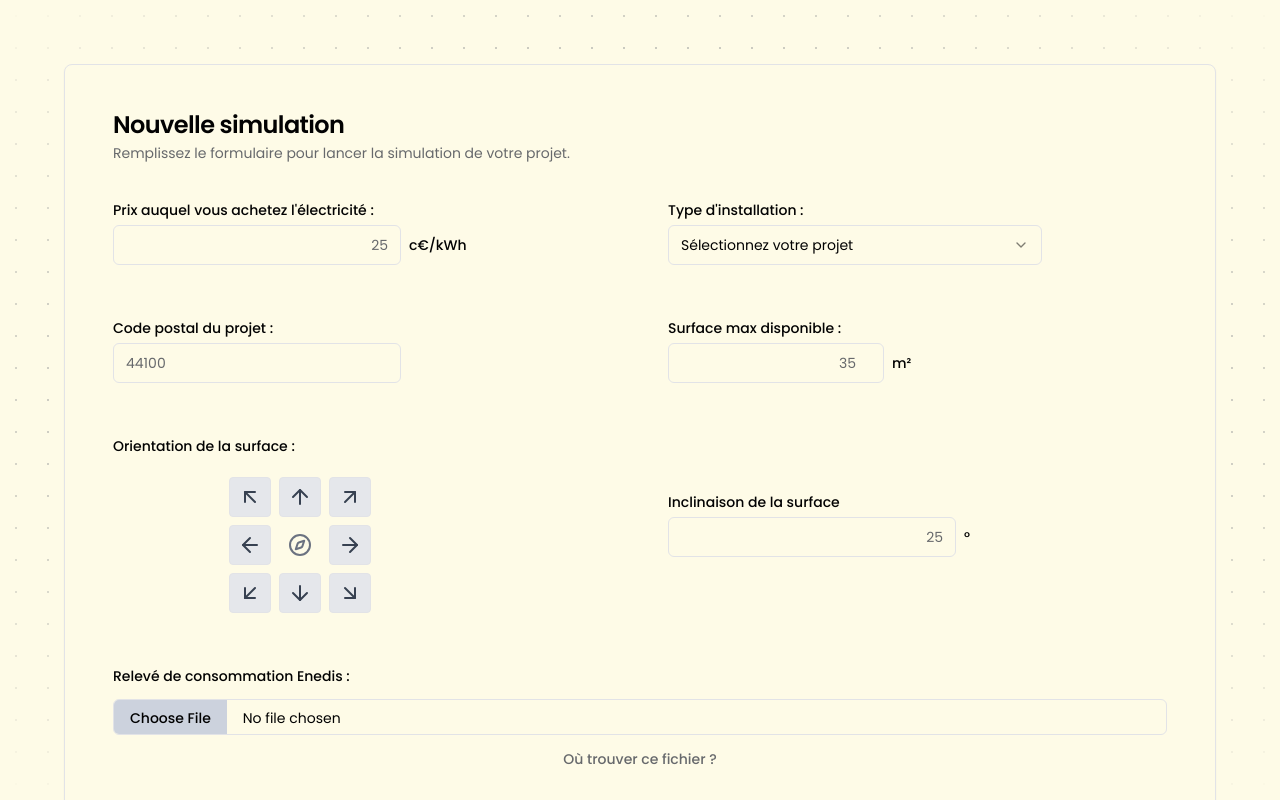
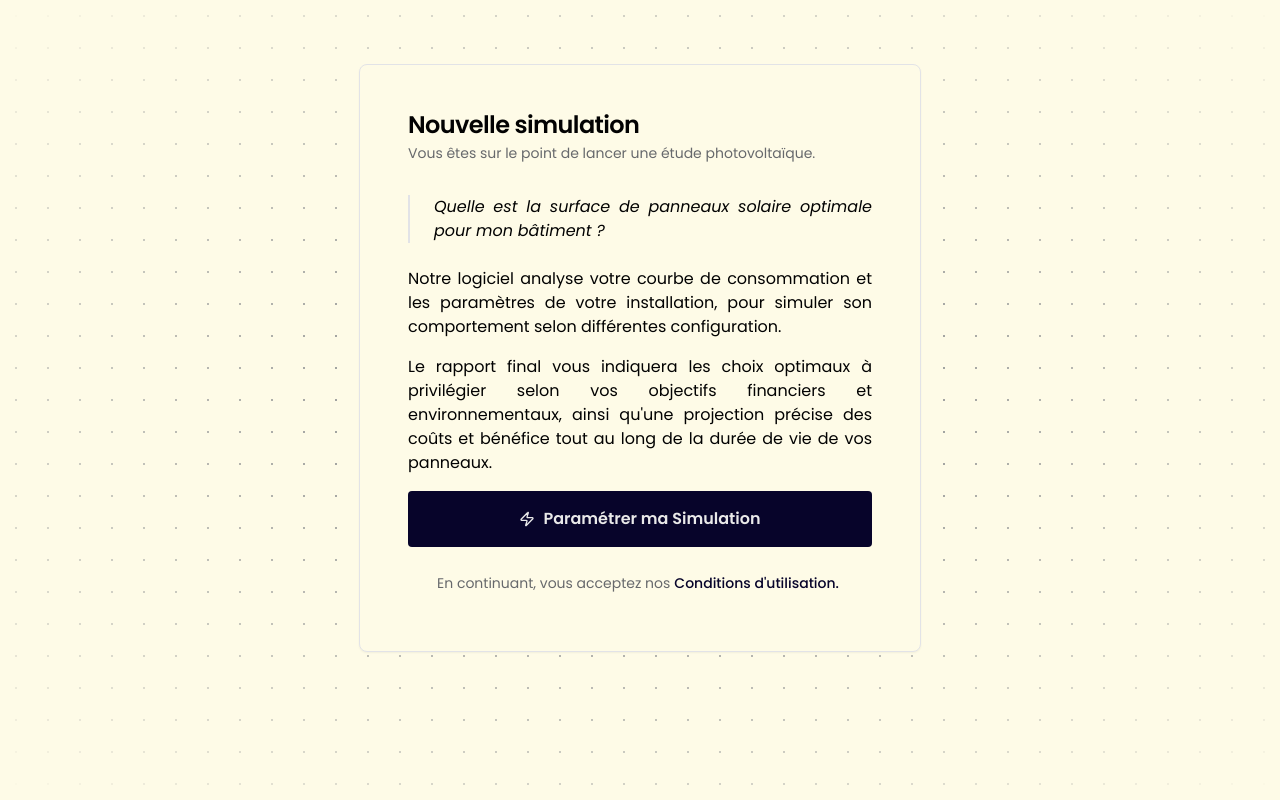
Before and after one commit to Soleil-Bleu/frontend, a React (Vite) app: page /new in a window 1280 px wide. Shown: the top 800 px of the page. Built offline with nearby package versions, Linux system fonts and the light colour scheme.

Commit message:
feat; pre form

```diff
--- a/src/App.jsx
+++ b/src/App.jsx
@@ -10,6 +10,7 @@ import { Tarifs } from "@/components/tarifs";
 import { Footer } from "@/components/footer";
 import { Graph } from '@/components/graph';
 import { FormPage } from '@/components/formPage';
+import { PreForm } from '@/components/preForm';
 import ResultPage from '@/components/resultPage';
 
 function App() {
@@ -29,7 +30,8 @@ function App() {
           </>
         } />
         <Route path="/result/:id" element={<ResultPage />} />
-        <Route path="/new" element={<FormPage />} />
+        <Route path="/new" element={<PreForm />} />
+        <Route path="/new/form" element={<FormPage />} />
         <Route path="/result" element={<Graph />} />
       </Routes>
     </Router>
--- a/src/components/footer.jsx
+++ b/src/components/footer.jsx
@@ -2,7 +2,7 @@ import { ArrowUpRight } from "lucide-react";
 
 export function Footer() {
     return (
-        <div className="flex flex-col items-center justify-center p-8 pt-16">
+        <section id="association" className="flex flex-col items-center justify-center p-8 pt-16">
             <div className="p-20 w-full rounded-lg bg-cover bg-center backdrop-brightness-200 bg-[url('friends.jpg')] flex flex-col items-center justify-center gap-8">
                 <h2 className="text-5xl font-bold tracking-tight text-primary">
                     {"L'Association Soleil Bleu"}
@@ -22,15 +22,17 @@ export function Footer() {
             et rendre le solaire accessible au plus grand nombre.
             `} <br />
                     </span>
-        <div className="font-secondary font-bold flex flex-row items-center justify-end underline underline-offset-2 col-span-2">
+                    <a /* https://mailto.vercel.app/ */
+                        href="mailto:samuel.tourvieille-de-labrouhe@imt-atlantique.net?subject=Contact%20b%C3%A9n%C3%A9vole%20%7C%20Soleil%20Bleu&body=Hello%2C%20je%20souhaite%20int%C3%A9grer%20l'association%20Soleil%20Bleu%2C%20prenons%20contact%20!"
+                        className="font-secondary font-bold flex flex-row items-center justify-end underline underline-offset-2 col-span-2">
                         {"Devenir Bénévole "} <ArrowUpRight className="h-4 w-4 ml-1" />
-        </div>
+                    </a>
                 </div>
             </div>
 
             <p className="font-secondary font-thin mt-16" >
                 Soleil Bleu &copy; 2024
             </p>
-        </div>
+        </section>
     )
 }
--- a/src/components/hero.jsx
+++ b/src/components/hero.jsx
@@ -3,7 +3,7 @@ import { Plus, Zap } from "lucide-react";
 export function Hero() {
     return (
         <section>
-            <div className="px-4 pt-20 h-[624px] flex flex-col gap-6 text-center bg-[url('/solar-panel.svg')] md:px-12 md:pt-24 lg:pt-32 xl:pt-40]">
+            <div id="accueil" className="px-4 pt-20 h-[624px] flex flex-col gap-6 text-center bg-[url('/solar-panel.svg')] md:px-12 md:pt-24 lg:pt-32 xl:pt-40]">
                 <h1 className="text-3xl p-2 font-bold tracking-tighter sm:text-5xl xl:text-6xl">
                     Votre projet solaire
                     <br />
--- a/src/components/navbar.jsx
+++ b/src/components/navbar.jsx
@@ -14,8 +14,8 @@ let allTabs = [
     name: "Tarifs",
   },
   {
-    id: "connexion",
-    name: "Connexion",
+    id: "association",
+    name: "L'Association",
   },
 ];
 
@@ -39,8 +39,17 @@ export const Navbar = () => {
     setTabPosition();
   }, [activeTabIndex]);
 
+  const handleTabClick = (index, id) => {
+    setActiveTabIndex(index);
+
+    const targetSection = document.getElementById(id);
+    if (targetSection) {
+      targetSection.scrollIntoView({ behavior: "smooth" });
+    }
+  };
+
   return (
-    <div className="flew-row fixed left-[50%] translate-x-[-50%] top-4 z-10 flex rounded-3xl border border-border bg-background/80 px-1 backdrop-blur-sm">
+    <div className="flex-row fixed left-[50%] translate-x-[-50%] top-4 z-10 flex rounded-3xl border border-border bg-background/80 px-1 backdrop-blur-sm">
       <span
         className="absolute bottom-0 top-0 -z-10 flex overflow-hidden rounded-3xl py-1 transition-all duration-300"
         style={{ left: tabUnderlineLeft, width: tabUnderlineWidth }}
@@ -57,7 +66,7 @@ export const Navbar = () => {
             className={`${
               isActive ? `font-normal` : `hover:font-normal`
             } my-2 cursor-pointer select-none rounded-full px-4 text-center font-secondary font-light text-primary`}
-            onClick={() => setActiveTabIndex(index)}
+            onClick={() => handleTabClick(index, tab.id)}
           >
             {tab.name}
           </button>
--- /dev/null
+++ b/src/components/preForm.jsx
@@ -0,0 +1,88 @@
+import React from 'react';
+import {
+    Card,
+    CardContent,
+    CardDescription,
+    CardHeader,
+    CardTitle,
+} from "@/components/ui/card"
+import {
+    Dialog,
+    DialogContent,
+    DialogDescription,
+    DialogHeader,
+    DialogTitle,
+    DialogTrigger,
+} from "@/components/ui/dialog"
+import { Button } from "@/components/ui/button"
+import { Zap } from 'lucide-react';
+
+export function PreForm() {
+
+    return (
+        <>
+            <div className="z-[-1] fixed inset-0 h-full w-full bg-[radial-gradient(#808387_1px,transparent_1px)] [background-size:32px_32px] [mask-image:radial-gradient(ellipse_70%_70%_at_50%_50%,#000_10%,transparent_100%)]" />
+            <div className="flex justify-center flex-col p-16 items-center w-full">
+                <Card className="bg-background p-6">
+                    <CardHeader>
+                        <CardTitle>Nouvelle simulation</CardTitle>
+                            <CardDescription>
+                            Vous êtes sur le point de lancer une étude photovoltaïque.
+                        </CardDescription>
+                    </CardHeader>
+                    <CardContent className="flex flex-col gap-4 max-w-lg text-justify">
+                        <blockquote className="my-2 border-l-2 pl-6 italic">
+                            Quelle est la surface de panneaux solaire optimale pour mon bâtiment ?
+                        </blockquote>
+                        <p>
+                            Notre logiciel analyse votre courbe de consommation et les paramètres de votre installation,
+                            pour simuler son comportement selon différentes configuration.
+                        </p>
+                        <p>
+                            Le rapport final vous indiquera les choix optimaux à privilégier selon vos objectifs financiers
+                            et environnementaux, ainsi qu'une projection précise des coûts et bénéfice tout au long de la durée
+                            de vie de vos panneaux.
+                        </p>
+                        <a
+                            href='/new/form'
+                            className="col-span-2 font-semibold px-6 py-4 rounded-sm flex flex-row items-center justify-center group bg-primary stroke-ring hover:bg-accent-foreground"
+                        >
+                            <Zap className="mr-2 h-4 w-4 text-primary-foreground group-hover:rotate-180 ease-in-out duration-500" />
+                            <span className="text-primary-foreground">Paramétrer ma Simulation</span>
+                        </a>
+                        <Dialog>
+                            <div className='flex flex-row items-baseline w-full justify-center text-muted-foreground'>
+                                <p className='text-sm'>En continuant, vous acceptez nos</p>
+                                <DialogTrigger asChild>
+                                    <Button variant='link' className='px-1 text-sm'>
+                                        Conditions d'utilisation.
+                                    </Button>
+                                </DialogTrigger>
+                            </div>
+                            <DialogContent className="max-w-xl py-8">
+                                <DialogHeader>
+                                    <DialogTitle>Trouver ma courbe de consommation</DialogTitle>
+                                    <DialogDescription>
+                                        Nous avons besoin de votre fichier .csv fourni par Enedis.
+                                    </DialogDescription>
+                                </DialogHeader>
+                                <div className='flex flex-col gap-2 text-justify max-h-64 overflow-y-auto pr-2'>
+                                    <p className="font-normal">
+                                        Si vous possédez un compteur Linky, rendez-vous sur votre compte client Enedis
+                                        (ou créez-le si ce n'est pas déjà fait). Vous pouvez ensuite exporter vos relevé
+                                        de consommation depuis l'onglet <code>Suivre mes mesures</code>.
+                                    </p>
+                                    <img src="/screen_enedis.png" alt="capture d'écran du site Enedis" />
+                                    <p className='italic'>
+                                        Veillez à bien sélectionner le Type de données <code>Consommation horaire</code> et
+                                        une Période couvrant au moins une années complète afin de bénéficier d'une précision maximale.
+                                    </p>
+                                </div>
+                            </DialogContent>
+                        </Dialog>
+                    </CardContent>
+                </Card>
+            </div>
+        </>
+    );
+}
--- a/src/components/tarifs.jsx
+++ b/src/components/tarifs.jsx
@@ -56,7 +56,7 @@ const TARIFS = [
 
 export function Tarifs() {
     return (
-        <section className="py-16 flex flex-col items-center justify-center text-background bg-secondary-foreground -mt-2">
+        <section id="tarifs" className="py-16 flex flex-col items-center justify-center text-background bg-secondary-foreground -mt-2">
             <h2 className="text-5xl font-bold tracking-tight">
                 Nos Tarifs
             </h2>
--- a/src/components/third.jsx
+++ b/src/components/third.jsx
@@ -2,7 +2,7 @@ import { Zap } from "lucide-react";
 
 export function Third() {
     return (
-        <section className="w-full flex flex-col p-8 py-24 items-center bg-background">
+        <section id="valeurs" className="w-full flex flex-col p-8 py-24 items-center bg-background">
             <div className="grid grid-cols-2 gap-16 items-center">
                 <img
                     src="/solar-panel-installation.jpg"
```
Lines whose indentation alone changed are shown as unchanged.
